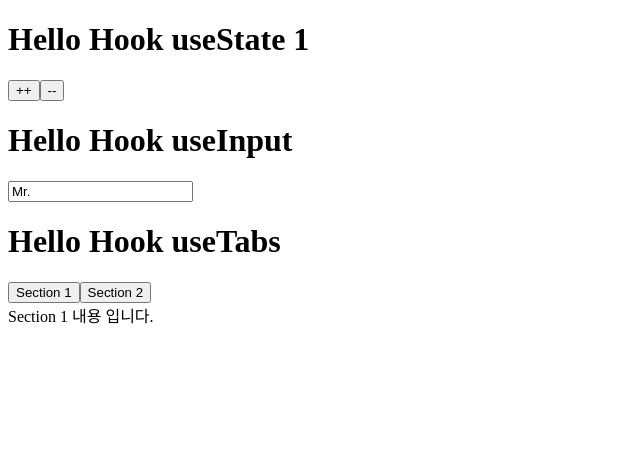
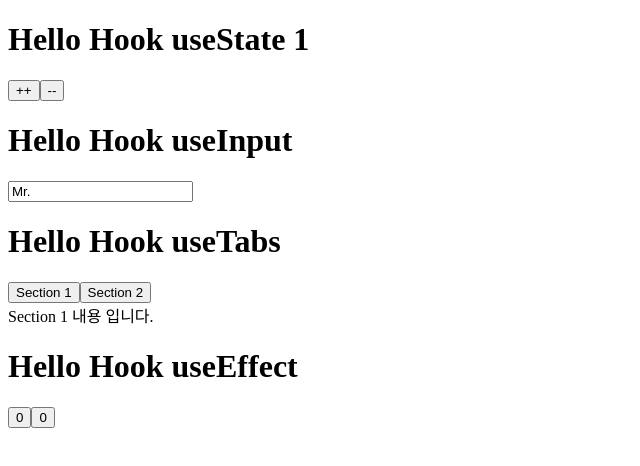
Before and after one commit to hazzzi/my_react_hook, a React (Create React App) app: page / in a window 1280 px wide. Shown: the top 466 px of the page, without its empty margins (0-640 px from the left). Built offline with nearby package versions, Linux system fonts and the light colour scheme.

Commit message:
4. useEffect

```diff
--- a/src/App.js
+++ b/src/App.js
@@ -2,6 +2,7 @@
 import Example1 from './useState'
 import Example2 from './useInput'
 import Example3 from './useTabs'
+import Example4 from './useEffect'
 
 function App() {
   return (
@@ -9,6 +10,7 @@
       <Example1 />
       <Example2 />
       <Example3 />
+      <Example4 />
     </div>
   );
 }
--- /dev/null
+++ b/src/useEffect/Ex_useEffect.js
@@ -0,0 +1,22 @@
+import React, { useState, useEffect } from 'react'
+
+const Example = () => {
+  const sayHello = () => console.log("hello")
+
+  const [number, setNumber] = useState(0)
+  const [aNumber, setAnumber] = useState(0)
+
+  // useEffect(sayHello) // componentDidMount
+  // useEffect(sayHello, [number]) // componentWillUpdate
+  useEffect(sayHello, []) // 한번만 실행한다.
+
+  return (
+    <div>
+      <h1>Hello Hook useEffect</h1>
+      <button onClick={() => { setNumber(number + 1) }}>{number}</button>
+      <button onClick={() => { setAnumber(aNumber + 1) }}>{aNumber}</button>
+    </div>
+  )
+}
+
+export default Example
--- /dev/null
+++ b/src/useEffect/index.js
@@ -0,0 +1 @@
+export { default } from './Ex_useEffect'
--- a/src/useTabs/Ex_useTabs.js
+++ b/src/useTabs/Ex_useTabs.js
@@ -30,7 +30,7 @@
     <div>
       <h1>Hello Hook useTabs</h1>
       {content.map((section, index) => (
-        <button onClick={() => changeItem(index)}>{section.tab}</button>
+        <button key={index} onClick={() => changeItem(index)}>{section.tab}</button>
       ))}
       <div>
         {currentItem.content}
```
Also changed, not shown: public/manifest.json.
